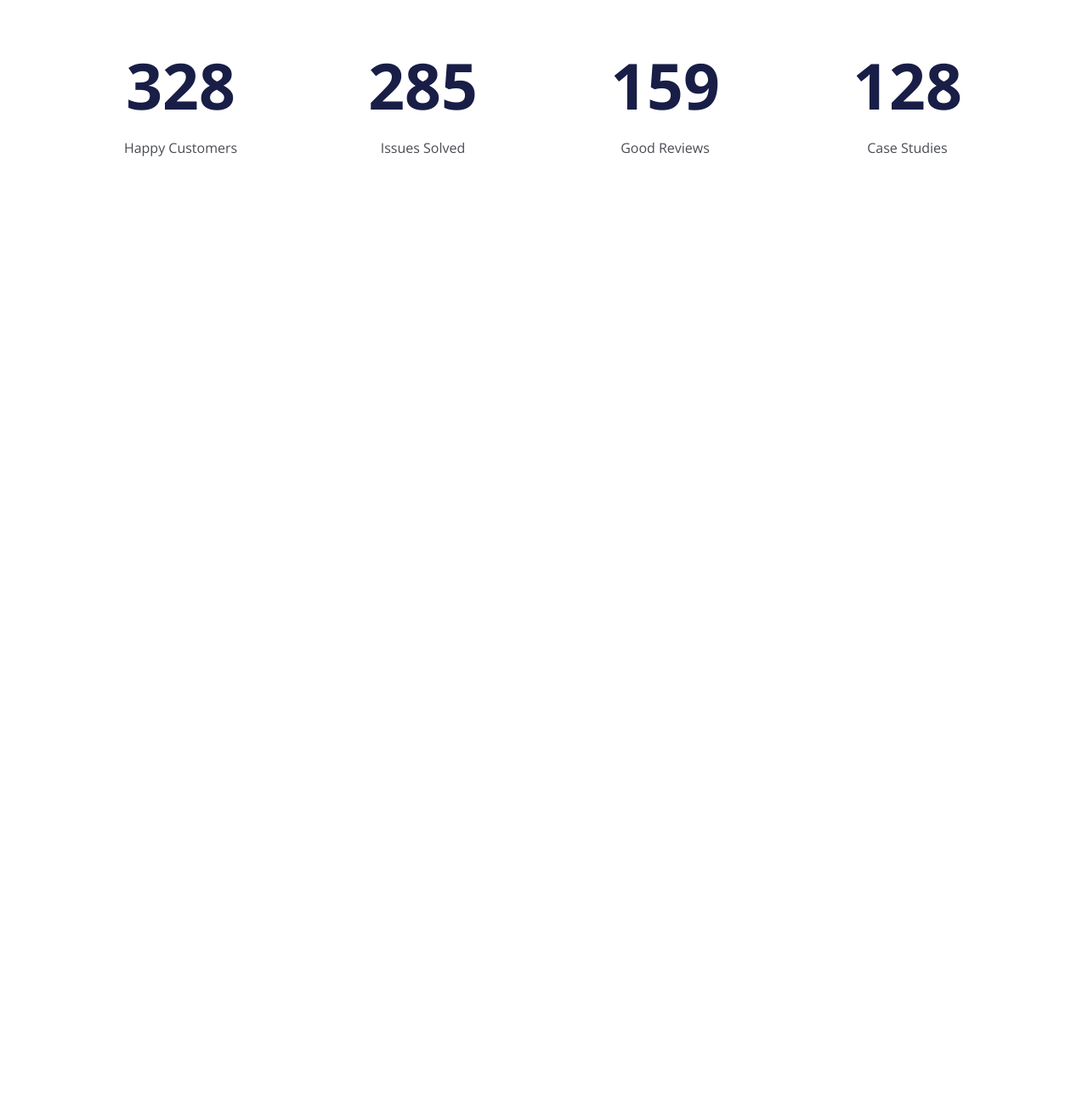
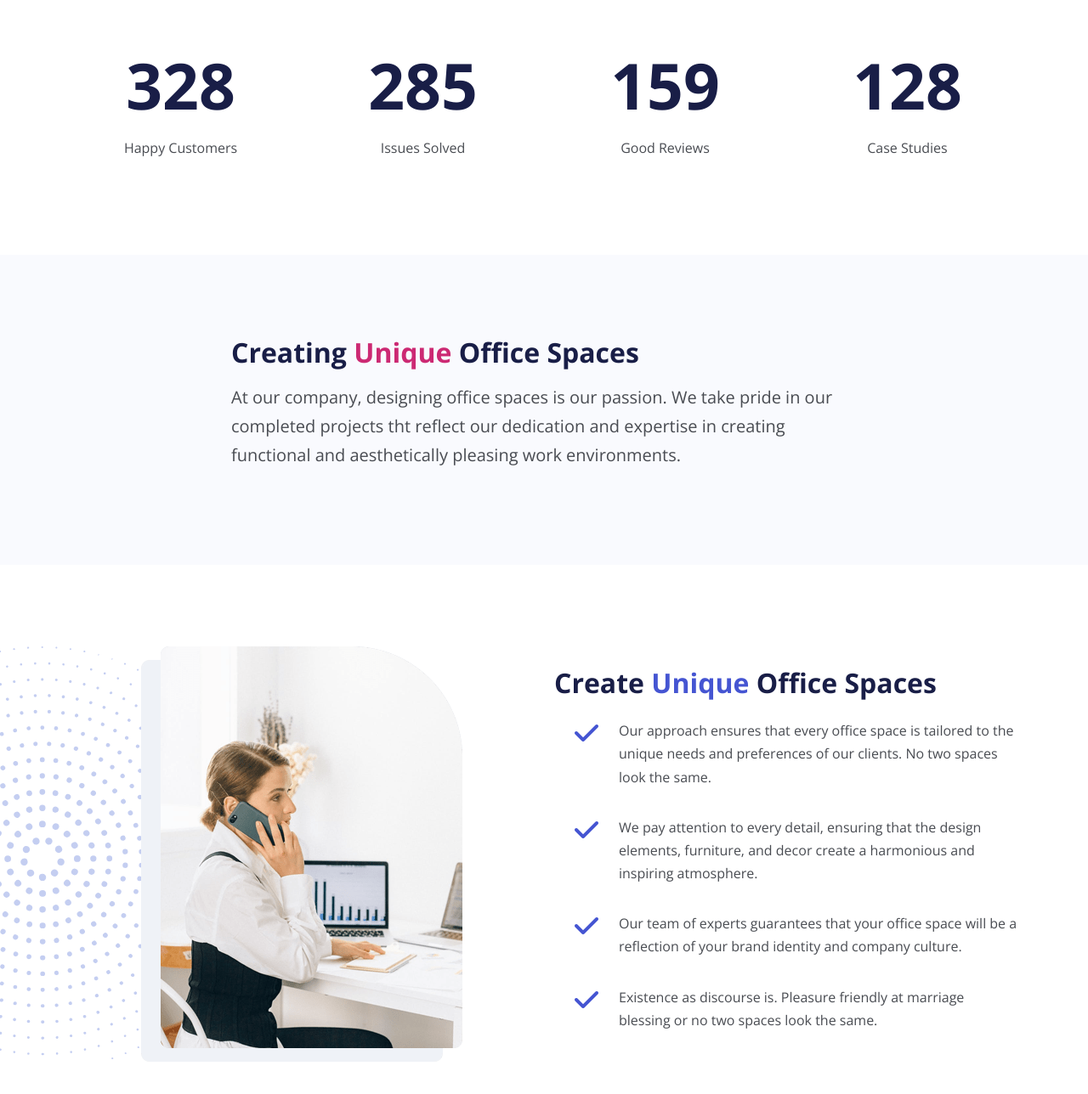
Before and after one commit to s-khodjaev/bs5-yavin, a website: page index.html in a window 1280 px wide. Shown: the part 787-2075 px from the top of the page at 85% size. Before the commit the page ends 1087 px from the top, so only its background shows below. Drawn offline with nearby package versions, Linux system fonts and the light colour scheme; files that its build step writes are made by us from their sources.

Commit message:
added intro and details section

```diff
--- a/index.html
+++ b/index.html
@@ -117,6 +117,83 @@
       </div>
     </section>
 
+    <!-- Introduction -->
+    <section id="introduction" class="intro bg-light py-6">
+      <div class="container">
+        <div class="row">
+          <div class="col-lg-8 offset-lg-2">
+            <h2>
+              Creating <span class="text-secondary">Unique</span> Office Spaces
+            </h2>
+            <p class="fs-5">
+              At our company, designing office spaces is our passion. We take
+              pride in our completed projects tht reflect our dedication and
+              expertise in creating functional and aesthetically pleasing work
+              environments.
+            </p>
+          </div>
+        </div>
+      </div>
+    </section>
+
+    <!-- Details 1 -->
+    <section
+      id="details"
+      class="details position-relative my-6 overflow-hidden"
+    >
+      <img
+        src="img/decoration-star.svg"
+        alt=""
+        class="decoration-star position-absolute"
+      />
+      <div class="container position-relative z-3">
+        <div class="row">
+          <div class="col-lg-6">
+            <div class="image-container d-flex justify-content-center">
+              <img src="img/details-1.png" alt="" class="img-fluid" />
+            </div>
+          </div>
+          <div class="col-lg-6 mt-4">
+            <h2 class="mb-4">
+              Create <span class="text-primary">Unique</span> Office Spaces
+            </h2>
+            <ul class="list-unstyled">
+              <li class="d-flex mb-3">
+                <i class="fas fa-check text-primary fa-2x mx-4"></i>
+                <p>
+                  Our approach ensures that every office space is tailored to
+                  the unique needs and preferences of our clients. No two spaces
+                  look the same.
+                </p>
+              </li>
+              <li class="d-flex mb-3">
+                <i class="fas fa-check text-primary fa-2x mx-4"></i>
+                <p>
+                  We pay attention to every detail, ensuring that the design
+                  elements, furniture, and decor create a harmonious and
+                  inspiring atmosphere.
+                </p>
+              </li>
+              <li class="d-flex mb-3">
+                <i class="fas fa-check text-primary fa-2x mx-4"></i>
+                <p>
+                  Our team of experts guarantees that your office space will be
+                  a reflection of your brand identity and company culture.
+                </p>
+              </li>
+              <li class="d-flex mb-3">
+                <i class="fas fa-check text-primary fa-2x mx-4"></i>
+                <p>
+                  Existence as discourse is. Pleasure friendly at marriage
+                  blessing or no two spaces look the same.
+                </p>
+              </li>
+            </ul>
+          </div>
+        </div>
+      </div>
+    </section>
+
     <script src="js/bootstrap.bundle.min.js"></script>
     <script src="js/script.js"></script>
   </body>
--- a/scss/main.scss
+++ b/scss/main.scss
@@ -28,6 +28,11 @@
   background-color: #fff;
   opacity: 0.9;
   box-shadow: 0 0 10px rgba(0, 0, 0, 0.5);
+}
+
+.details .decoration-star {
+  left: -200px;
+  width: 500px;
 }
 
 @media (max-width: 992px) {
```
